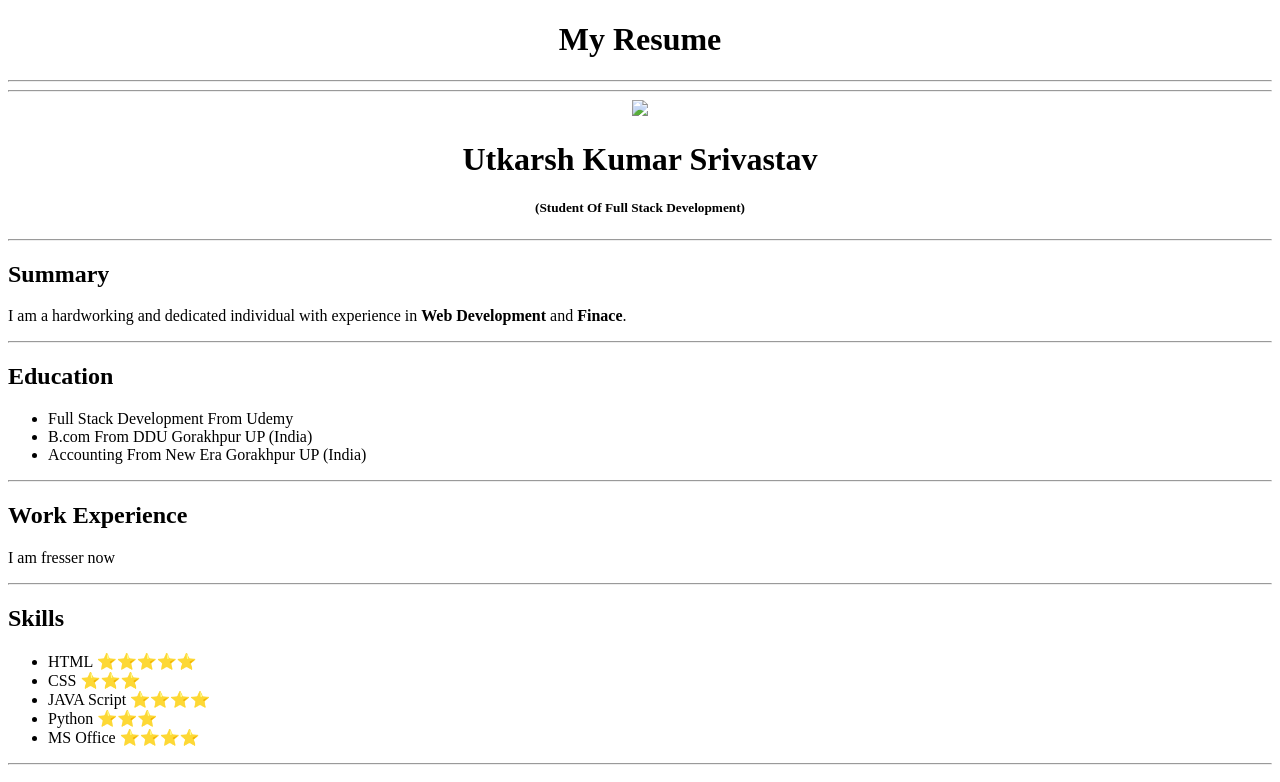
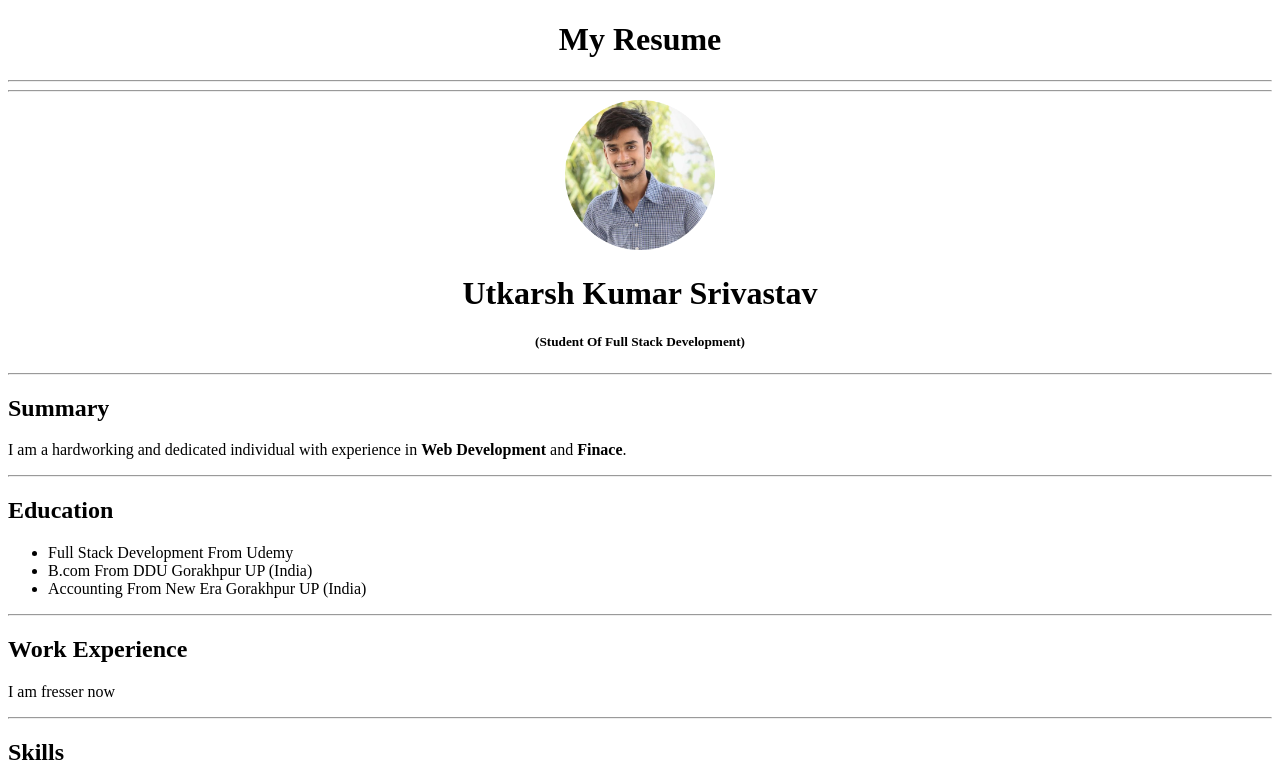
Before and after one commit to mrutkarshkwp/resume.html, a plain HTML site: page index.html in a window 1280 px wide. Shown: the top 782 px of the page. Drawn offline with Linux system fonts and the light colour scheme.

Commit message:
Update index.html

```diff
--- a/index.html
+++ b/index.html
@@ -12,7 +12,7 @@
     <hr>
     <hr>
        <center>
-        <img src="./Image/priynashu.png" width="150"/>
+        <img src="./priynashu.png" width="150"/>
         <h1> Utkarsh Kumar Srivastav </h1>
         <h5> (Student Of Full Stack Development)</h5>
 
```
